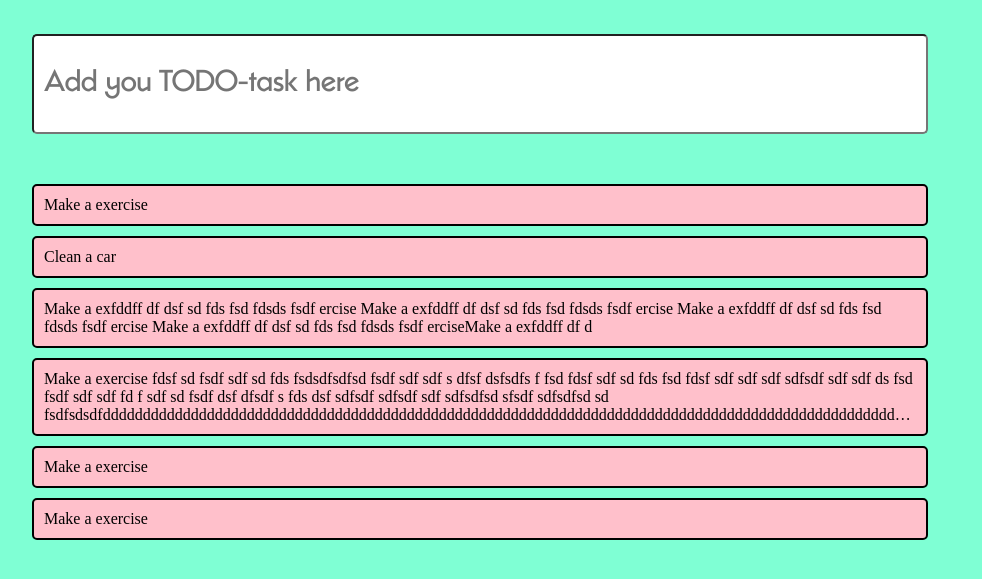
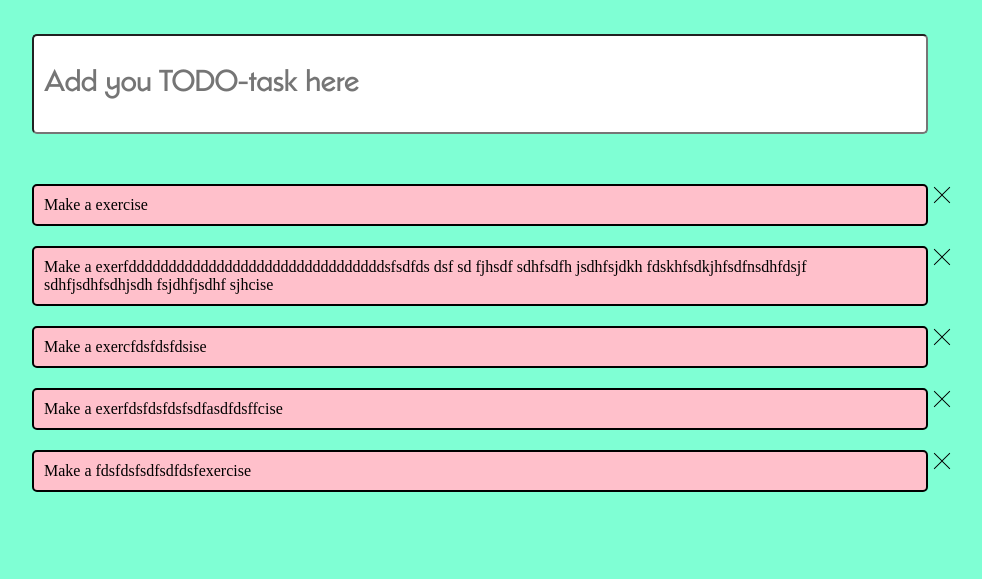
Before and after one commit to bogdanmarkovsky/To--Do-List, a plain HTML site: page index.html in a window 1280 px wide. Shown: the part 195-774 px from the top of the page, without its empty margins (160-1142 px from the left). Drawn offline with Linux system fonts and the light colour scheme.

Commit message:
2_ добавлена кнопка закрытия таски

```diff
--- a/index.html
+++ b/index.html
@@ -10,11 +10,25 @@
   <body class="page">
     <h1 class="todo__heading">Simple TODO List</h1>
     <input class="todo__input" placeholder="Add you TODO-task here"></input>
-    <div class="todo__task">Make a exercise</div>
-    <div class="todo__task">Clean a car</div>
-    <div class="todo__task">Make a exfddff df dsf sd fds fsd fdsds fsdf ercise Make a exfddff df dsf sd fds fsd fdsds fsdf ercise Make a exfddff df dsf sd fds fsd fdsds fsdf ercise Make a exfddff df dsf sd fds fsd fdsds fsdf erciseMake a exfddff df d</div>
-    <div class="todo__task">Make a exercise fdsf sd fsdf sdf sd fds fsdsdfsdfsd fsdf sdf sdf s dfsf dsfsdfs f fsd fdsf sdf sd fds fsd fdsf sdf sdf sdf sdfsdf sdf sdf ds fsd fsdf sdf sdf fd f sdf sd fsdf dsf dfsdf s fds dsf sdfsdf sdfsdf sdf sdfsdfsd sfsdf sdfsdfsd sd fsdfsdsdfdddddddddddddddddddddddddddddddddddddddddddddddddddddddddddddddddddddddddddddddddddddddddddddddddddddddddddddddddddddddddd</div>
-    <div class="todo__task">Make a exercise</div>
-    <div class="todo__task">Make a exercise</div>
+    <div class="todo__container">
+      <div class="todo__task">Make a exercise</div>
+      <button class="todo__close-button"></button>
+    </div>
+    <div class="todo__container">
+      <div class="todo__task">Make a exerfddddddddddddddddddddddddddddddddsfsdfds dsf sd fjhsdf sdhfsdfh jsdhfsjdkh fdskhfsdkjhfsdfnsdhfdsjf sdhfjsdhfsdhjsdh fsjdhfjsdhf sjhcise</div>
+      <button class="todo__close-button"></button>
+    </div>
+    <div class="todo__container">
+      <div class="todo__task">Make a exercfdsfdsfdsise</div>
+      <button class="todo__close-button"></button>
+    </div>
+    <div class="todo__container">
+      <div class="todo__task">Make a exerfdsfdsfdsfsdfasdfdsffcise</div>
+      <button class="todo__close-button"></button>
+    </div>
+    <div class="todo__container">
+      <div class="todo__task">Make a fdsfdsfsdfsdfdsfexercise</div>
+      <button class="todo__close-button"></button>
+    </div>
   </body>
 </html>
--- a/style.css
+++ b/style.css
@@ -32,32 +32,51 @@
     padding: 10px;
 }
 
+.todo__container {
+    position: relative;
+    width: 70%;
+    height: fit-content;
+}
+
 .todo__task {
     box-sizing: border-box;
     background-color: pink;
-    width: 70%;
-    height: fit-content;
     border-radius: 5px;
     border: 2px solid black;
     padding: 10px;
     margin-bottom: 10px;
     overflow: hidden;
     text-overflow: ellipsis;
+    margin-bottom: 20px;
+}
+
+.todo__close-button {
+    position: absolute;
+    top: 0px;
+    right: -25px;
+    background-image: url(./images/todo__close-button-icon.svg);
+    border: none;
+    background-color: transparent;
+    width: 22px;
+    height: 22px;
+    background-size: contain;
+}
+
+.todo__close-button:hover {
+    cursor: pointer;
+    opacity: 0.5;
 }
 
 @media screen and (max-width: 600px) {
     .todo__heading {
         font-size: 40px;
     }
-
     .todo__input {
         height: 50px;
         font-size: 20px;
     }
-
     .todo__task {
         min-height: 50px;
     }
 
-
 }
```
Also changed, not shown: images/todo__close-button-icon.svg (added).
